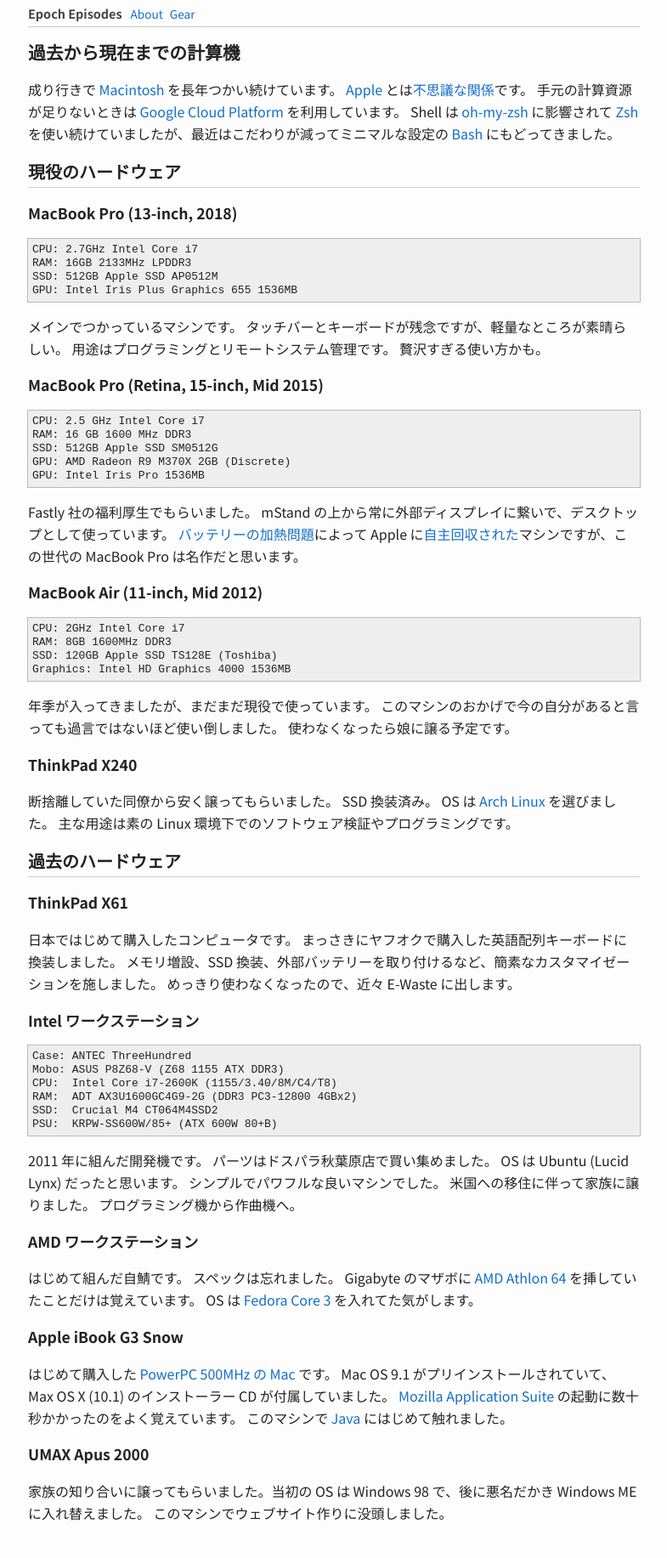
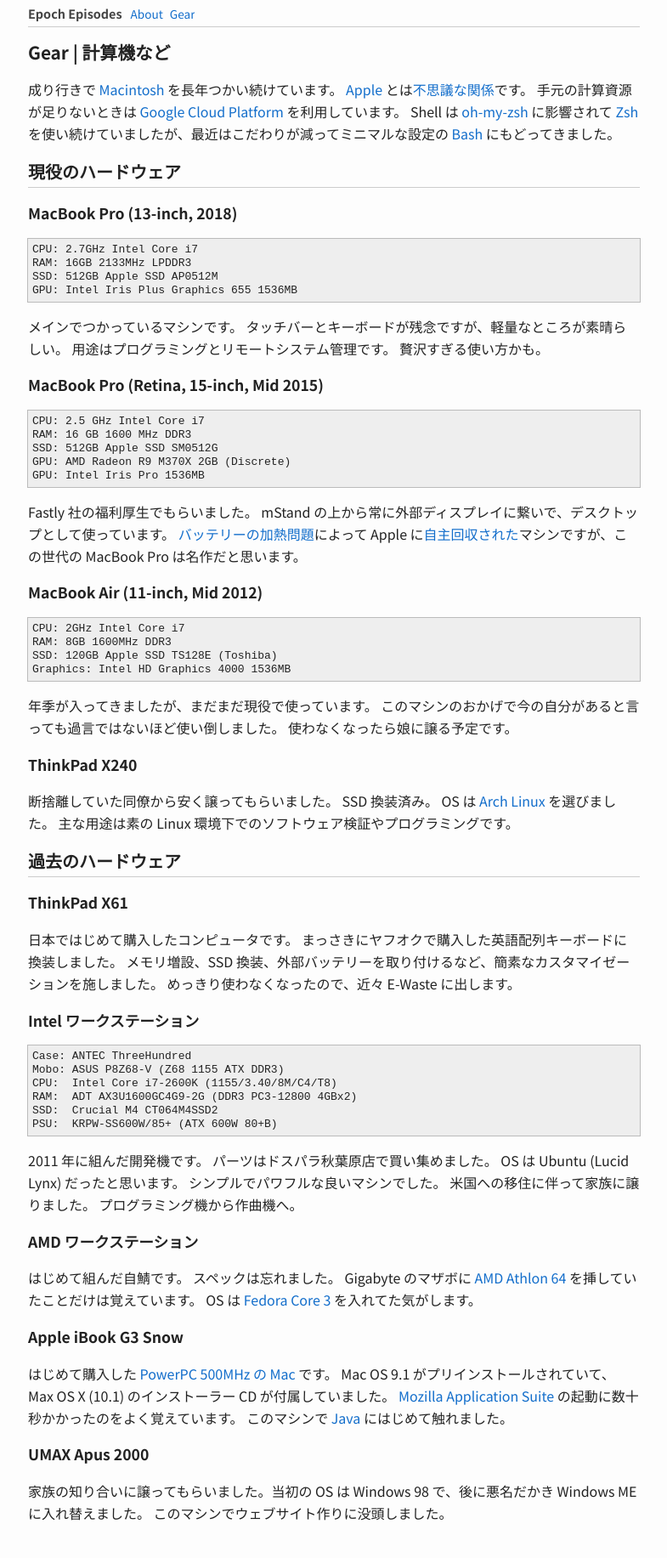
Before and after one commit to toru/ep.torumk.com, a Jekyll site: the page built from _pages/gear.md, in a window 1280 px wide. Shown: the whole page at 85% size, without its empty margins (247-1032 px from the left). Built offline with Jekyll 4.4.1, drawn with Linux system fonts in a browser that asks for light colours.

Commit message:
pages/gear: update the page title

```diff
--- a/_pages/gear.md
+++ b/_pages/gear.md
@@ -1,5 +1,5 @@
 ---
-title: 過去から現在までの計算機
+title: Gear | 計算機など
 permalink: /gear
 layout: default
 is_post: true
```
